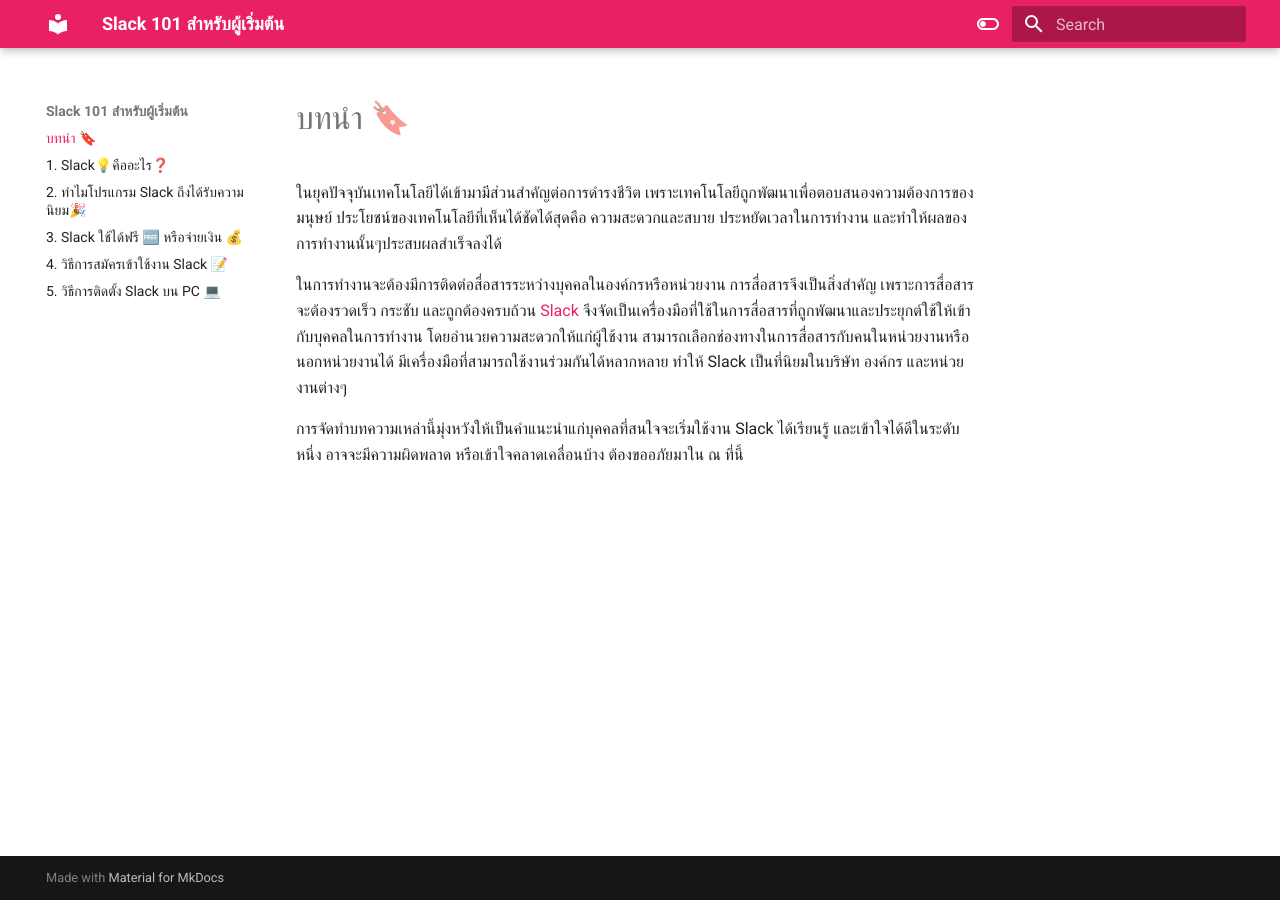
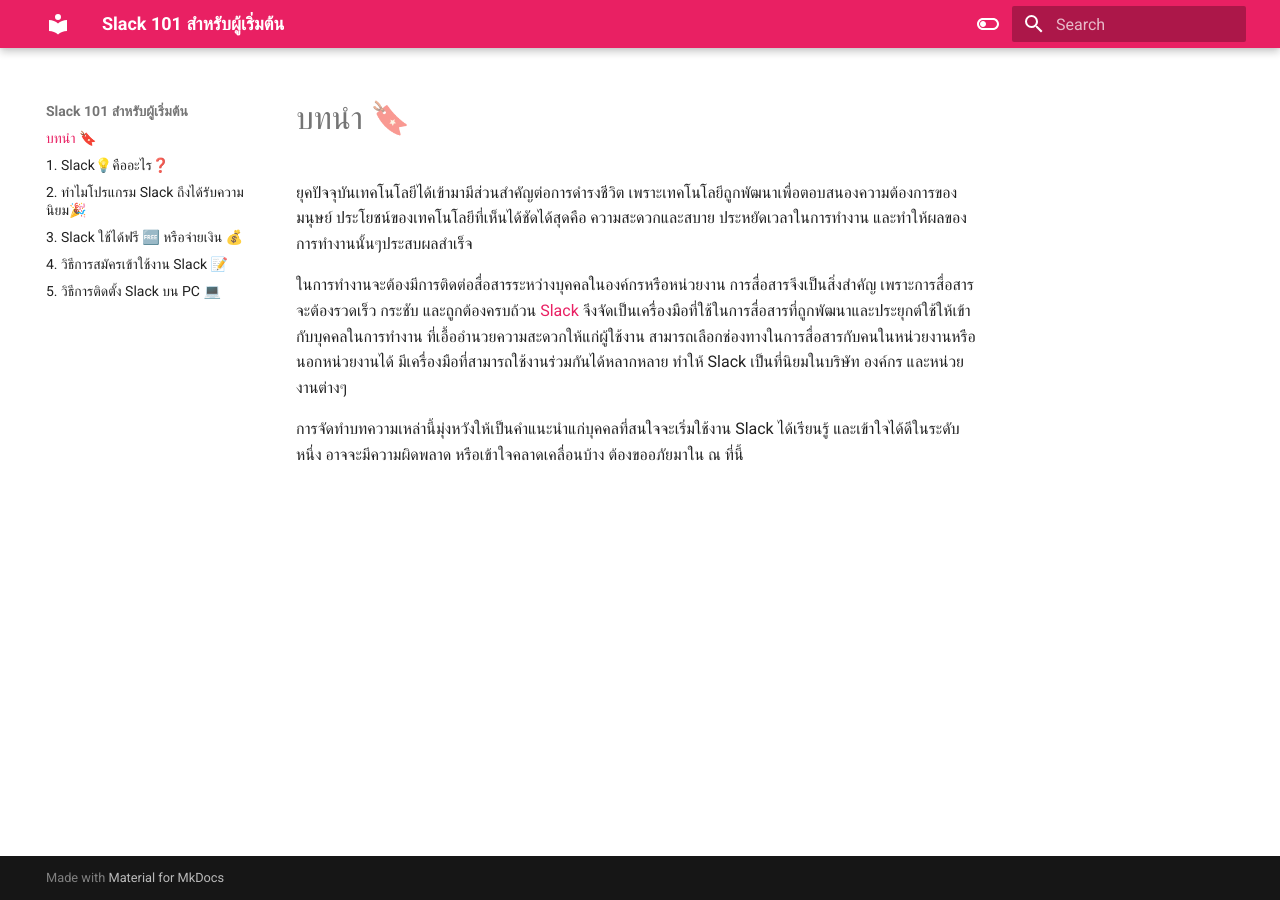
Before and after one commit to luckkrit/slack101, an MkDocs documentation site: the page built from docs/index.md, in a window 1280 px wide. Built offline with MkDocs 1.6.1 and Material for MkDocs 9.7.7, drawn with Linux system fonts in a browser that asks for light colours.

Commit message:
vault backup: 2022-12-28 12:03:25

```diff
--- a/docs/index.md
+++ b/docs/index.md
@@ -1,7 +1,7 @@
 # บทนำ 🔖
 
-ในยุคปัจจุบันเทคโนโลยีได้เข้ามามีส่วนสำคัญต่อการดำรงชีวิต เพราะเทคโนโลยีถูกพัฒนาเพื่อตอบสนองความต้องการของมนุษย์ ประโยชน์ของเทคโนโลยีที่เห็นได้ชัดได้สุดคือ ความสะดวกและสบาย ประหยัดเวลาในการทำงาน และทำให้ผลของการทำงานนั้นๆประสบผลสำเร็จลงได้
+ยุคปัจจุบันเทคโนโลยีได้เข้ามามีส่วนสำคัญต่อการดำรงชีวิต เพราะเทคโนโลยีถูกพัฒนาเพื่อตอบสนองความต้องการของมนุษย์ ประโยชน์ของเทคโนโลยีที่เห็นได้ชัดได้สุดคือ ความสะดวกและสบาย ประหยัดเวลาในการทำงาน และทำให้ผลของการทำงานนั้นๆประสบผลสำเร็จ
 
-ในการทำงานจะต้องมีการติดต่อสื่อสารระหว่างบุคคลในองค์กรหรือหน่วยงาน การสื่อสารจึงเป็นสิ่งสำคัญ เพราะการสื่อสารจะต้องรวดเร็ว กระชับ และถูกต้องครบถ้วน [Slack](https://slack.com/) จึงจัดเป็นเครื่องมือที่ใช้ในการสื่อสารที่ถูกพัฒนาและประยุกต์ใช้ให้เข้ากับบุคคลในการทำงาน โดยอำนวยความสะดวกให้แก่ผู้ใช้งาน สามารถเลือกช่องทางในการสื่อสารกับคนในหน่วยงานหรือนอกหน่วยงานได้ มีเครื่องมือที่สามารถใช้งานร่วมกันได้หลากหลาย ทำให้ Slack เป็นที่นิยมในบริษัท องค์กร และหน่วยงานต่างๆ
+ในการทำงานจะต้องมีการติดต่อสื่อสารระหว่างบุคคลในองค์กรหรือหน่วยงาน การสื่อสารจึงเป็นสิ่งสำคัญ เพราะการสื่อสารจะต้องรวดเร็ว กระชับ และถูกต้องครบถ้วน [Slack](https://slack.com/) จึงจัดเป็นเครื่องมือที่ใช้ในการสื่อสารที่ถูกพัฒนาและประยุกต์ใช้ให้เข้ากับบุคคลในการทำงาน ที่เอื้ออำนวยความสะดวกให้แก่ผู้ใช้งาน สามารถเลือกช่องทางในการสื่อสารกับคนในหน่วยงานหรือนอกหน่วยงานได้ มีเครื่องมือที่สามารถใช้งานร่วมกันได้หลากหลาย ทำให้ Slack เป็นที่นิยมในบริษัท องค์กร และหน่วยงานต่างๆ
 
 การจัดทำบทความเหล่านี้มุ่งหวังให้เป็นคำแนะนำแก่บุคคลที่สนใจจะเริ่มใช้งาน Slack ได้เรียนรู้ และเข้าใจได้ดีในระดับหนึ่ง อาจจะมีความผิดพลาด หรือเข้าใจคลาดเคลื่อนบ้าง ต้องขออภัยมาใน ณ ที่นี้
```
